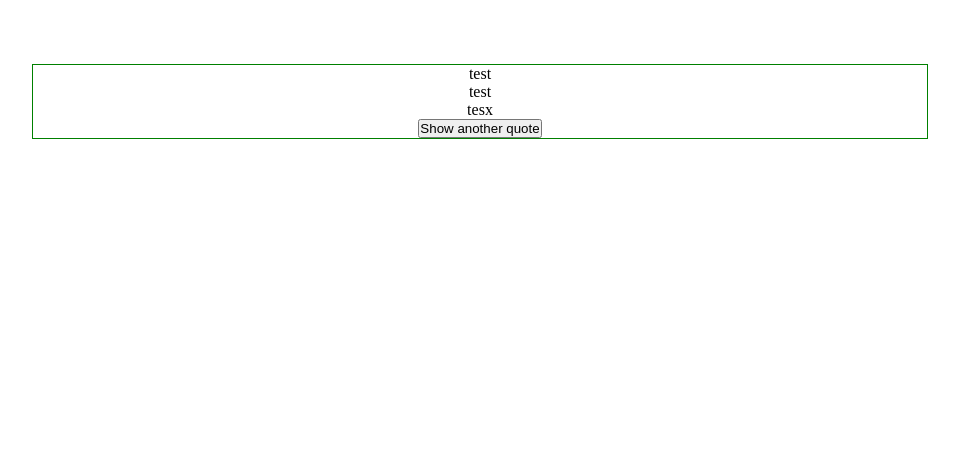
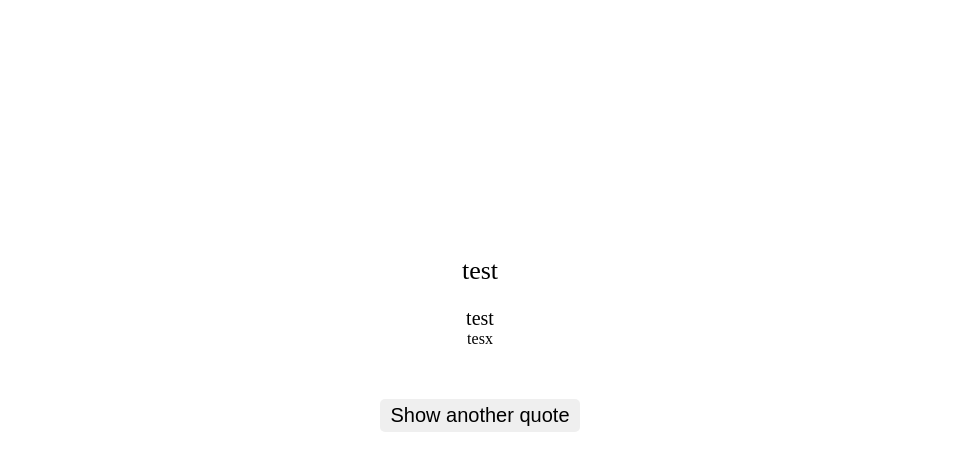
Before and after one commit to Marina8989/treehouseFirstProject, a plain HTML site: page index.html in a window 1280 px wide. Shown: the whole page, without its empty margins (160-1119 px from the left). Drawn offline with Linux system fonts and the light colour scheme.

Commit message:
added css and some js to project

```diff
--- a/main.css
+++ b/main.css
@@ -5,9 +5,26 @@
 }
 
 .container{
-    border: 1px solid green;
     text-align: center;
-    margin: 4rem auto;
-    width: 70%;
-
+    margin: 20% auto;
+    width: 82%;
+    font-size: 26px;
 }
+#quote{
+    margin-bottom: 1.3rem;
+    margin-top: 2rem;
+}
+#author{
+    font-size: 20px;
+}
+#place{
+    margin-bottom: 1.2rem;
+    font-size: 16px;
+}
+#btn{
+    padding: 5px 10px;
+    font-size: 20px;
+    margin: 2rem 0;
+    border-radius: 5px;
+    border: none;
+}
```
